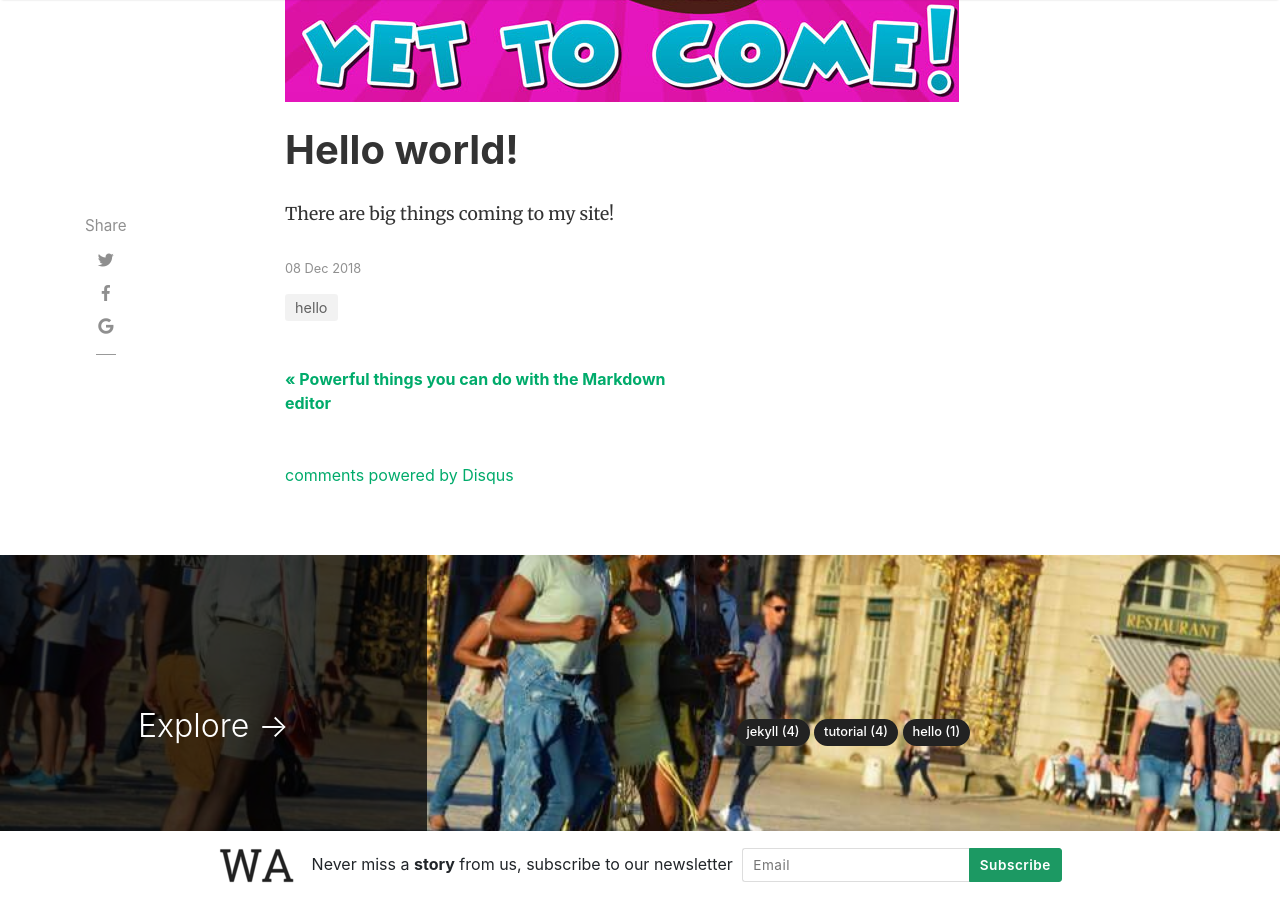
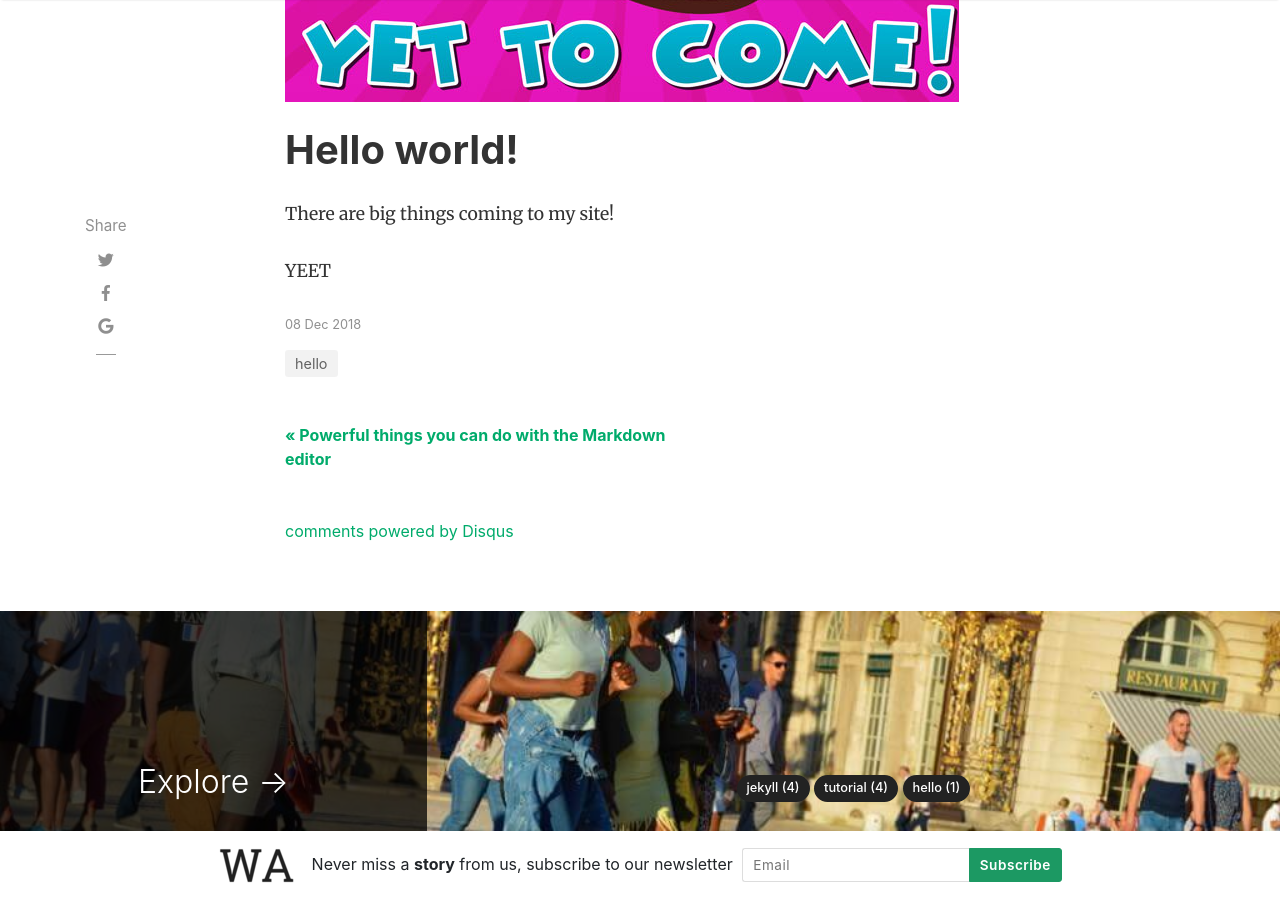
Before and after one commit to Walter-0/walteraugustine.com, a Jekyll site: the page built from _posts/2018-12-08-hello-world.md, in a window 1280 px wide and 900 px high, scrolled down 1076 px. Built offline with Jekyll 4.4.1, drawn with Linux system fonts in a browser that asks for light colours; nearby versions of some CDN libraries; comment, search, counter and statistics services are not loaded.

Commit message:
Update from Forestry.io - Updated 2018-12-08-hello-world.md

```diff
--- a/_posts/2018-12-08-hello-world.md
+++ b/_posts/2018-12-08-hello-world.md
@@ -1,12 +1,16 @@
 ---
 layout: post
-title:  "Hello world!"
+title: Hello world!
 author: walter
-categories: [ hello ]
+categories:
+- hello
 image: assets/images/the-worst-is-yet-to-come.jpg
 featured: true
 hidden: true
+
 ---
+# Hello world!
 
-# Hello world!
 There are big things coming to my site!
+
+YEET
```
